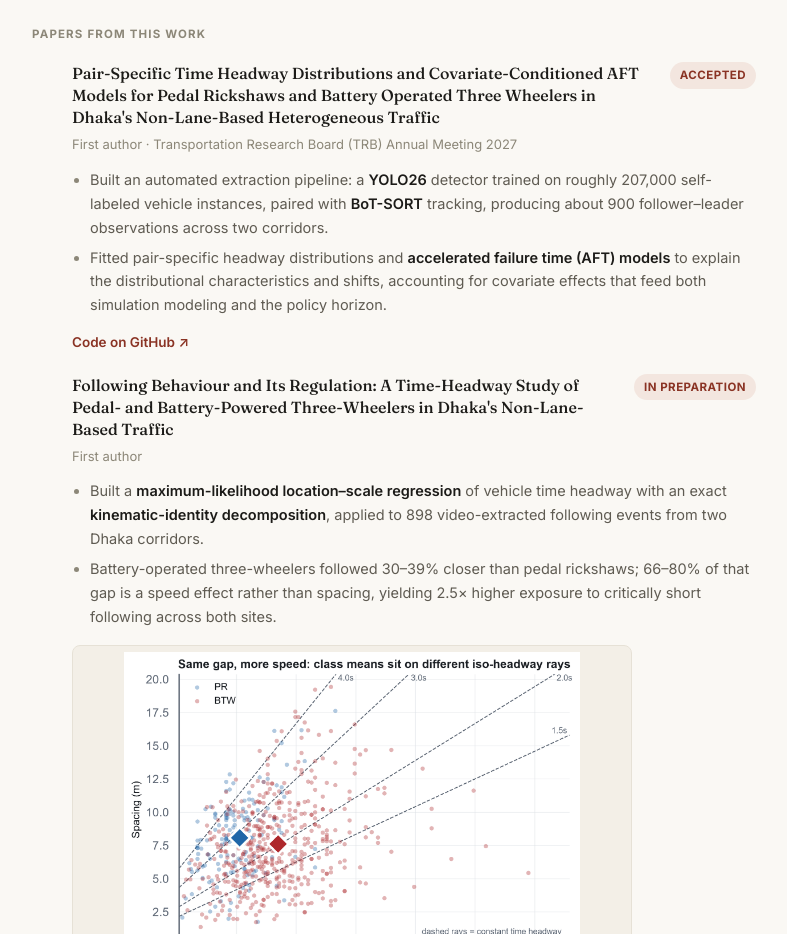
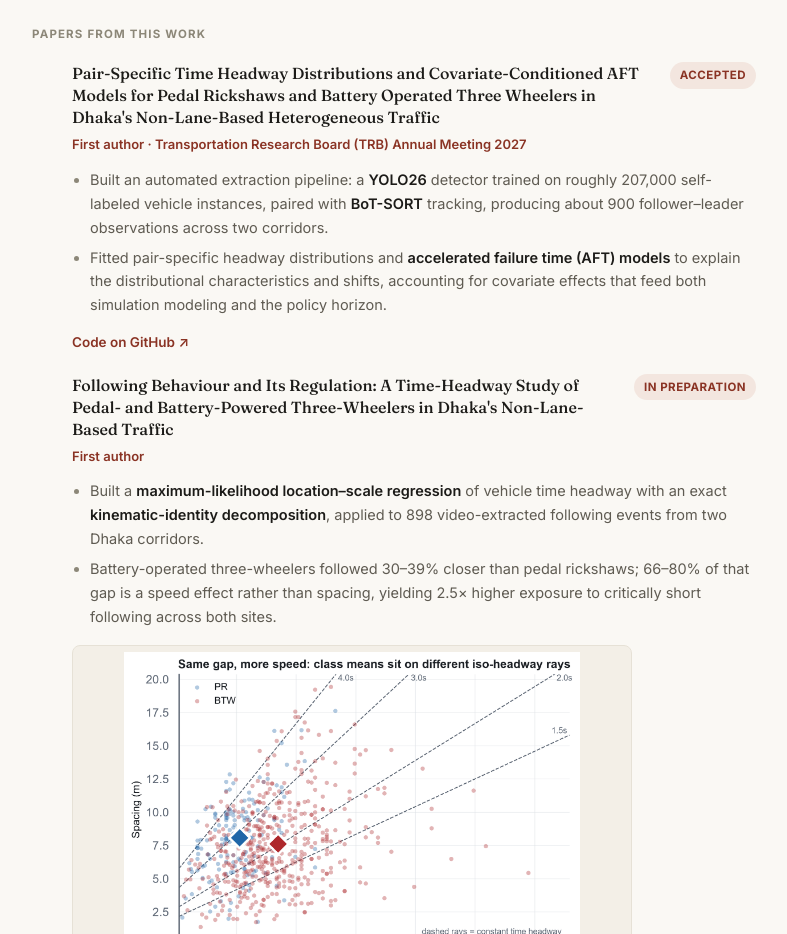
Before and after one commit to tahsinreza3109/tahsinreza3109.github.io, a plain HTML site: page index.html in a window 1280 px wide. Shown: the part 2203-3137 px from the top of the page, without its empty margins (246-1033 px from the left). Drawn offline with Linux system fonts and the light colour scheme.

Commit message:
Accent colour for paper meta lines

```diff
--- a/assets/css/style.css
+++ b/assets/css/style.css
@@ -347,7 +347,8 @@ strong{ font-weight: 600; color: var(--text); }
 .subwork-meta{
   margin: 0 0 12px;
   font-size: 13px;
-  color: var(--text-faint);
+  font-weight: 600;
+  color: var(--accent);
 }
 .subwork .cp-link{ display: inline-block; margin-top: 14px; }
 
```
